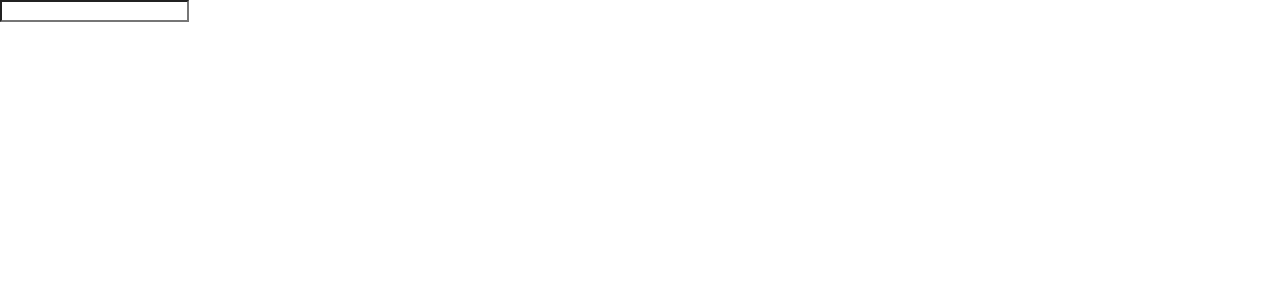
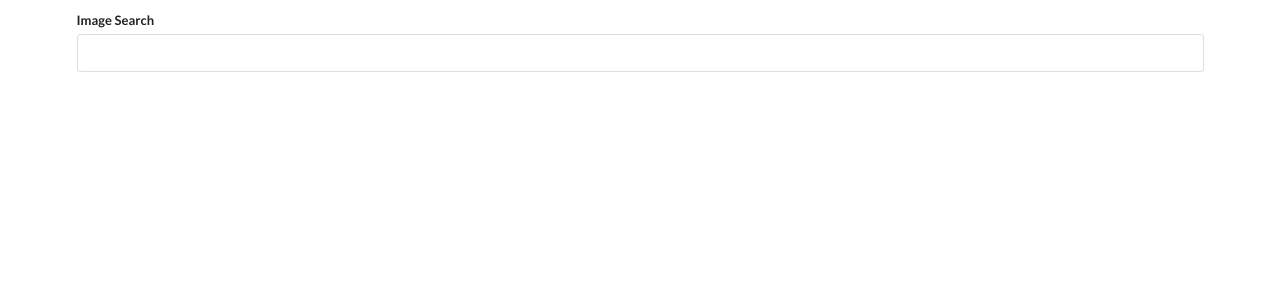
Before and after one commit to jamesphongduong/imageList_react, a React (Create React App) app: page / in a window 1280 px wide. Shown: the top 300 px of the page. Built offline with nearby package versions, Linux system fonts and the light colour scheme.

Commit message:
basic styling added to searchbar component

```diff
--- a/src/components/App.js
+++ b/src/components/App.js
@@ -4,10 +4,8 @@
 class App extends React.Component {
     render() {
         return(
-            <div>
-                <form>
-                    <input type="text" />
-                </form>
+            <div className="ui container" style={{ marginTop: '10px' }} >
+                <SearchBar />
             </div>
         );
     }
--- a/src/components/SearchBar.js
+++ b/src/components/SearchBar.js
@@ -3,8 +3,13 @@
 class SearchBar extends React.Component {
     render() {
         return (
-            <div>
-                Searchbar
+            <div classNam="ui segment">
+                <form className="ui form">
+                    <div className="field">
+                        <label>Image Search</label>
+                        <input type="text" />
+                    </div>
+                </form>
             </div>
         );
     }
```
